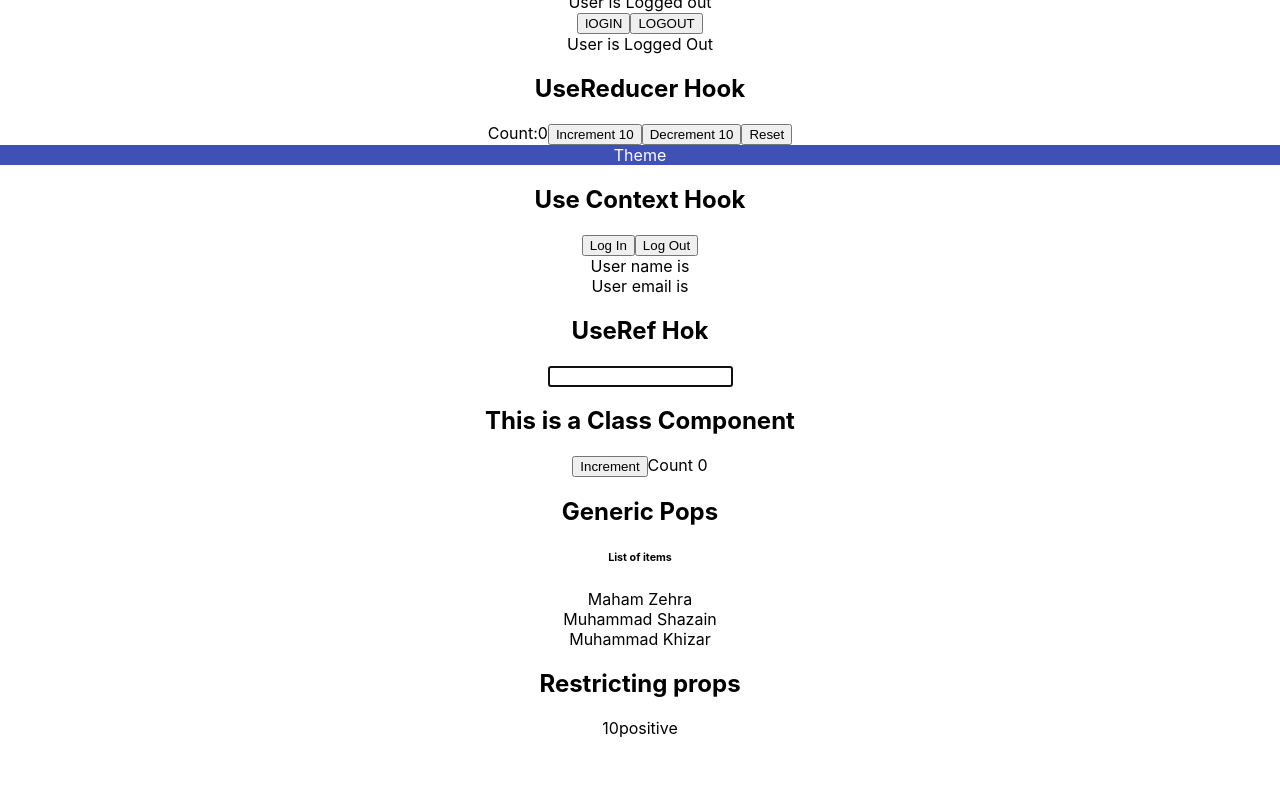
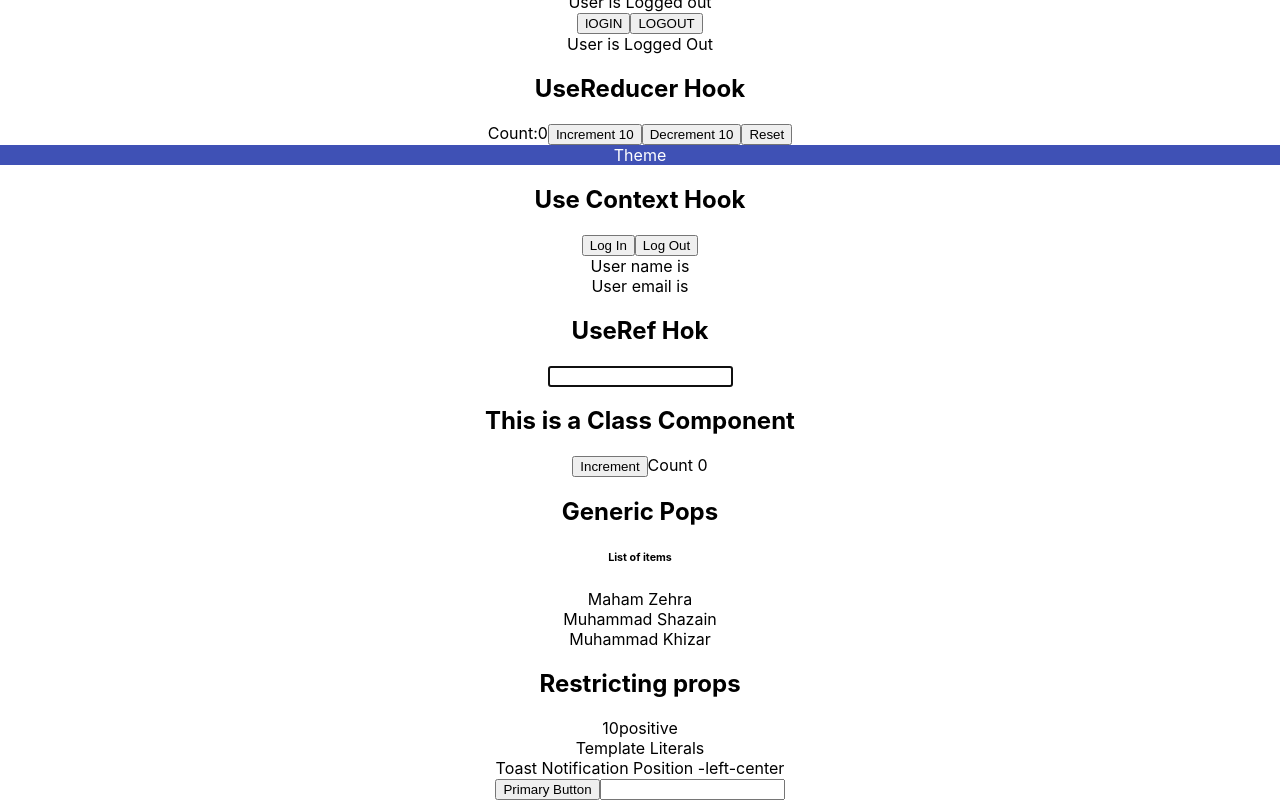
Before and after one commit to AyeshaAreej/TypeScriptPractice, a React (Create React App) app in the folder react-typescript-demo/: page / in a window 1280 px wide. Shown: the part 566-1366 px from the top of the page. Before the commit the page ends 1304 px from the top, so only its background shows below. Built offline with nearby package versions, Linux system fonts and the light colour scheme.

Commit message:
Extracting a Component Prop Types

```diff
--- a/react-typescript-demo/src/App.tsx
+++ b/react-typescript-demo/src/App.tsx
@@ -19,7 +19,9 @@
 import { MyCounter } from './class/MyCounter';
 import { List } from './generic props/List';
 import { RandomNumbers } from './restriction/RandomNumbers';
-
+import { Toast } from './template literals/Toast';
+import { CustomButton } from './html/Button';
+import { InputElement } from './html/Input';
 function App() {
 
   // creating object
@@ -100,6 +102,14 @@
       onClick={(item)=>console.log(item)}/>
       {/* Restricting Props */}
       <RandomNumbers value={10} isPositive />
+
+      {/* Template Literals */}
+      <Toast position='left-center'/>
+      {/* Extracting a Component Prop Types */}
+      <CustomButton  variant='primary' onClick={()=>console.log('Clicked')}>
+       Primary Button
+      </CustomButton>
+      <InputElement/>
     </div>
   );
 }
--- /dev/null
+++ b/react-typescript-demo/src/html/Button.tsx
@@ -0,0 +1,7 @@
+type ButtonProps={
+    variant:'primary'|'secondary'
+} & React.ComponentProps<'button'>
+
+export const CustomButton=({variant, children,...rest}:ButtonProps)=>{
+    return <button className={`class-with-${variant}` }{...rest}>{children}</button>
+}
--- /dev/null
+++ b/react-typescript-demo/src/html/Input.tsx
@@ -0,0 +1,8 @@
+import React from 'react'
+
+
+type InputProps=React.ComponentProps<'input'>
+
+export const InputElement=(props:InputProps)=>{
+    return <input {...props}/>
+}
--- a/react-typescript-demo/src/restriction/RandomNumbers.tsx
+++ b/react-typescript-demo/src/restriction/RandomNumbers.tsx
@@ -18,10 +18,7 @@
 
 }
 
-
 type RandomNumberProps= PositiveNumber | NegativeNumber | Zero
-
-
 
 export const RandomNumbers=({
     value,
--- /dev/null
+++ b/react-typescript-demo/src/template literals/Toast.tsx
@@ -0,0 +1,15 @@
+type HorizontalPosition='left'|'center'|'right'
+type VerticalPosition='top'|'center'|'bottom'
+
+type ToastProps={
+    position: | Exclude<`${HorizontalPosition}-${VerticalPosition}`,'center-center'>
+    |'center'
+}
+
+
+export const Toast=({position}:ToastProps)=>{
+    return (<>
+        <div>Template Literals</div>
+        <div>Toast Notification Position -{position}</div>
+        </>)
+}
```
